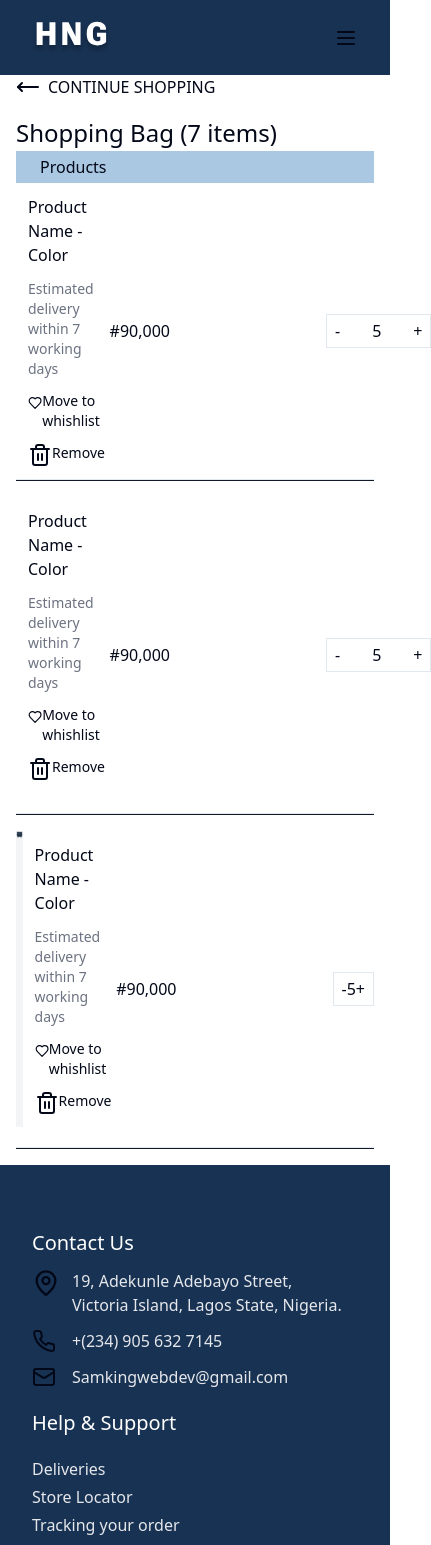
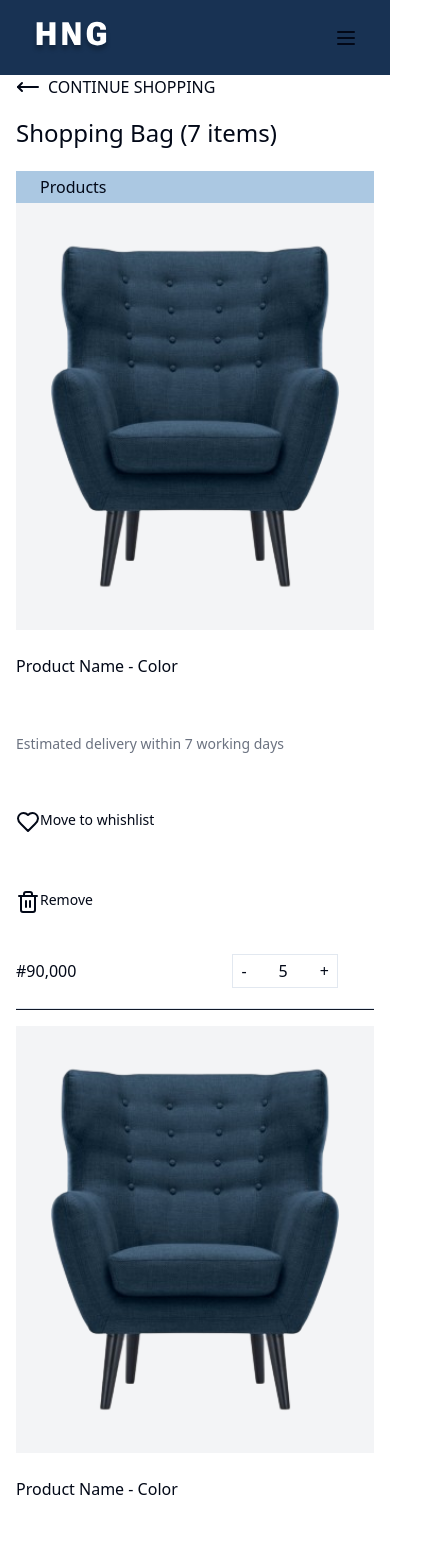
Before and after one commit to Jejeet/HNG11stagetwo, a React (Vite) app: page /cart in a window 390 px wide. Shown: the top 1545 px of the page, 431 px wide, since content can reach past the window. Built offline with nearby package versions, Linux system fonts and the light colour scheme.

Commit message:
update cart Mobile

```diff
--- a/src/components/Hero/CartHero.tsx
+++ b/src/components/Hero/CartHero.tsx
@@ -14,7 +14,7 @@ const CartHero = () => {
         </div>
         <div>
             <p className='text-[24px] md:text-[40px]'>Shopping Bag (7 items)</p></div>
-        <div className='flex  justify-between bg-[#ABC8E2] py-1 px-6 '>
+        <div className='flex  justify-between bg-[#ABC8E2] py-1 px-6 mt-5'>
            <p>Products</p>
             <div className=' hidden md:flex gap-x-40'>
                 <div> <p>Unit Price</p></div>
@@ -23,11 +23,11 @@ const CartHero = () => {
             </div>
         </div>
           <Link to="/check">
-            <div className='flex justify-between '>
-            <div className='flex space-x-3'>
-                <div className='bg-gray-100'><img src={Chairs} alt=""  className='w-[100px]'/>
+            <div className='flex flex-col sm:flex-row justify-between mb-5 space-y-4 sm:space-y-0 sm:space-x-3 '>
+            <div className='flex flex-col sm:flex-row space-x-0 sm:space-x-3'>
+                <div className='bg-gray-100 h-full w-full sm:w-auto sm:flex-none'><img src={Chairs} alt=""  className='w-full h-full'/>
                 </div>
-                <div className='py-3 space-y-3'>
+                <div className='py-6 space-y-14'>
                 <p className=''>Product Name - Color</p>
                 <p className='text-sm font-light text-gray-500'>Estimated delivery within 7 working days</p>
                 <p className='flex text-sm font-light '> <Heart /> <h3>Move to whishlist</h3></p>
@@ -52,11 +52,11 @@ const CartHero = () => {
         <hr className='mb-4 p-[0.5px] bg-gray-900'/>
 
         <Link to={"/check"}>
-        <div className='flex justify-between'>
-            <div className='flex  mb-5 space-x-3'>
-                <div  className='bg-gray-100 '><img src={Chairs} alt=""  className='w-[100px]'/>
+        <div className='flex flex-col sm:flex-row justify-between mb-5 space-y-4 sm:space-y-0 sm:space-x-3'>
+            <div className='flex flex-col sm:flex-row space-x-0 sm:space-x-3'>
+                <div  className='bg-gray-100 h-full w-full sm:w-auto sm:flex-none '><img src={Chairs} alt=""  className='w-full h-full'/>
                 </div>
-                <div className='py-3 space-y-3'>
+                <div className='py-6 space-y-14'>
                 <p className=''>Product Name - Color</p>
                 <p className='text-sm font-light text-gray-500'>Estimated delivery within 7 working days</p>
                 <p className='flex text-sm font-light '> <Heart /> <h3>Move to whishlist</h3></p>
@@ -66,9 +66,10 @@ const CartHero = () => {
             <div className='flex flex-row space-x-11 items-center gap-x-28 '>
                 <p>#90,000</p>
                 <div>
-                <span className='flex gap-8 border    py-1 px-2'><p>-</p>
-                 <p>5</p>
-                 <p>+</p>
+                <span className='flex gap-8 border    py-1 px-2'>
+                    <p>-</p>
+                 <p >5</p>
+                 <p >+</p>
                  </span>
                 </div>
                 <p className=' md:block hidden'>#90,000</p>
@@ -78,11 +79,11 @@ const CartHero = () => {
         </Link>
         <hr className='mb-4 p-[0.5px] bg-gray-900'/>
         <Link to={"/check"}>
-        <div className='flex justify-between'>
-            <div className='flex  mb-5 space-x-3'>
-                <div  className='bg-gray-100 '><img src={Chairs} alt=""  className='w-[100px]'/>
+        <div className='flex flex-col sm:flex-row justify-between mb-5 space-y-4 sm:space-y-0 sm:space-x-3  '>
+            <div className='flex flex-col sm:flex-row space-x-0 sm:space-x-3'>
+                <div  className='bg-gray-100 h-full w-full sm:w-auto sm:flex-none '><img src={Chairs} alt=""  className='w-full h-full' />
                 </div>
-                <div className='py-3 space-y-3'>
+                <div className='py-6 space-y-14 '>
                 <p className=''>Product Name - Color</p>
                 <p className='text-sm font-light text-gray-500'>Estimated delivery within 7 working days</p>
                 <p className='flex text-sm font-light '> <Heart /> <h3>Move to whishlist</h3></p>
@@ -92,9 +93,10 @@ const CartHero = () => {
             <div className='flex flex-row space-x-11 items-center gap-x-28 '>
                 <p>#90,000</p>
                 <div>
-                <span className='flex sm:gap-4  sm:py-0.5 border py-1 px-2'><p>-</p>
-                 <p>5</p>
-                 <p>+</p>
+                <span className='flex gap-8 border    py-1 px-2'>
+                    <p >-</p>
+                 <p >5</p>
+                 <p >+</p>
                  </span>
                 </div>
                 <p className=' md:block hidden'>#90,000</p>
```
